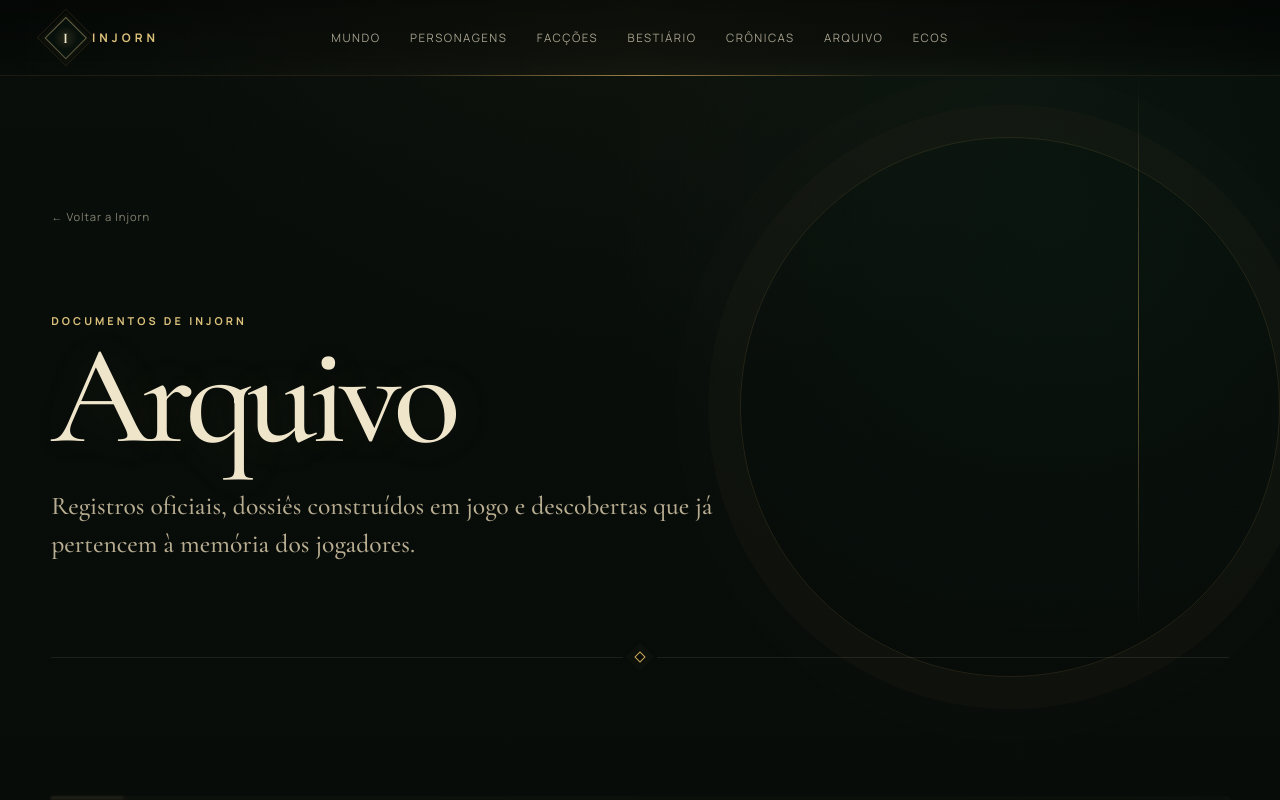
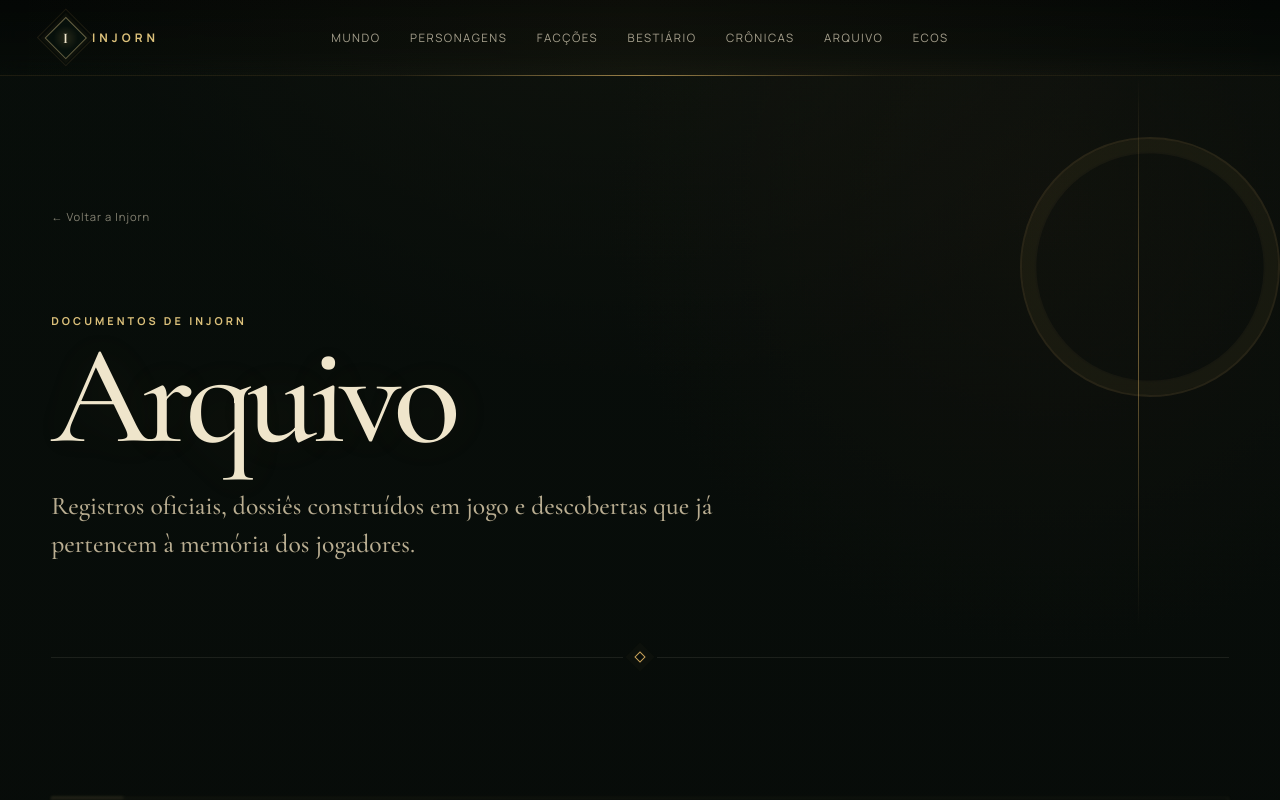
Before and after one commit to krrozino/injorn-web, a Next.js app: page /arquivo in a window 1280 px wide. Shown: the top 800 px of the page. Built offline with nearby package versions, Linux system fonts and the light colour scheme.

Commit message:
feat: give public sections distinct Injorn identities

```diff
--- a/src/components/PublicPage.tsx
+++ b/src/components/PublicPage.tsx
@@ -9,9 +9,20 @@ interface PublicPageProps {
   children: ReactNode;
 }
 
+function pageVariant(title: string) {
+  return title
+    .normalize("NFD")
+    .replace(/[\u0300-\u036f]/g, "")
+    .toLowerCase()
+    .replace(/[^a-z0-9]+/g, "-")
+    .replace(/(^-|-$)/g, "");
+}
+
 export function PublicPage({ eyebrow, title, intro, children }: PublicPageProps) {
+  const variant = pageVariant(title);
+
   return (
-    <main className="public-page">
+    <main className={`public-page public-page--${variant}`}>
       <SiteHeader />
 
       <header className="public-page__hero section-shell">
```
